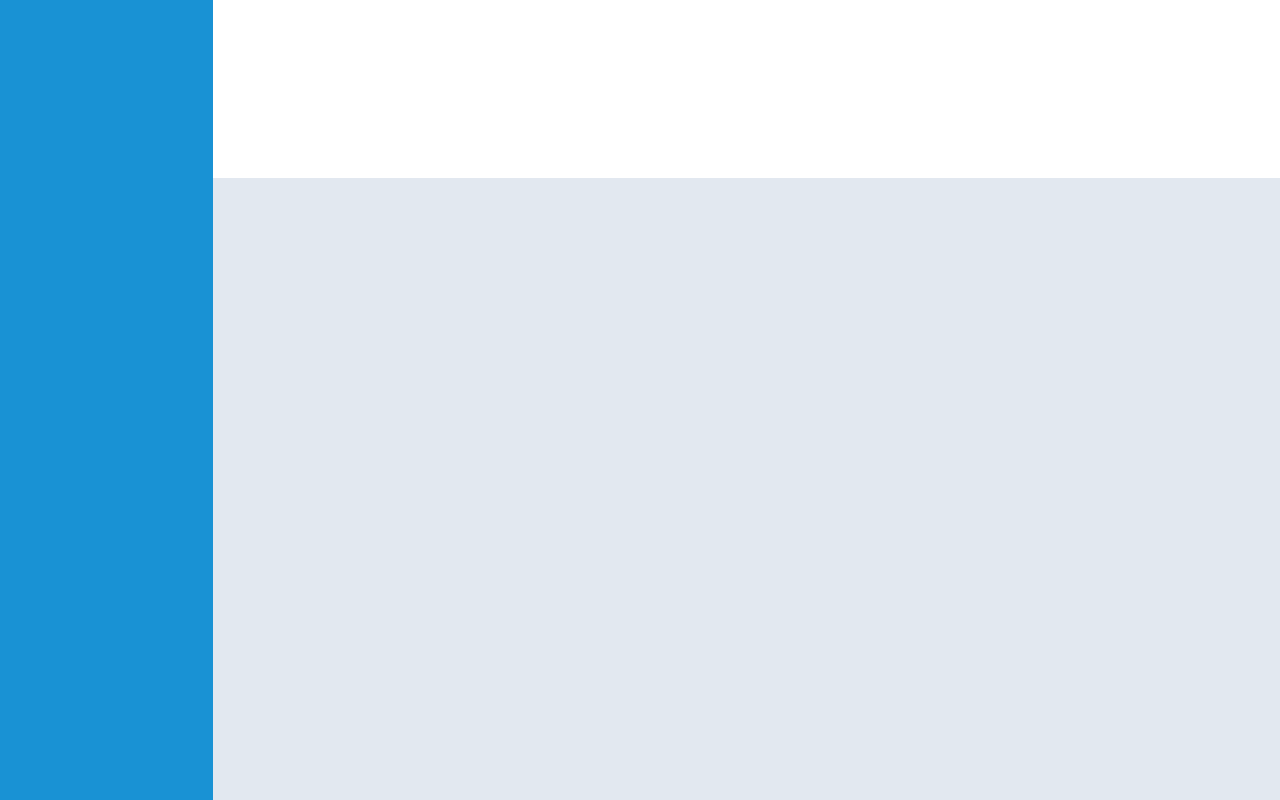
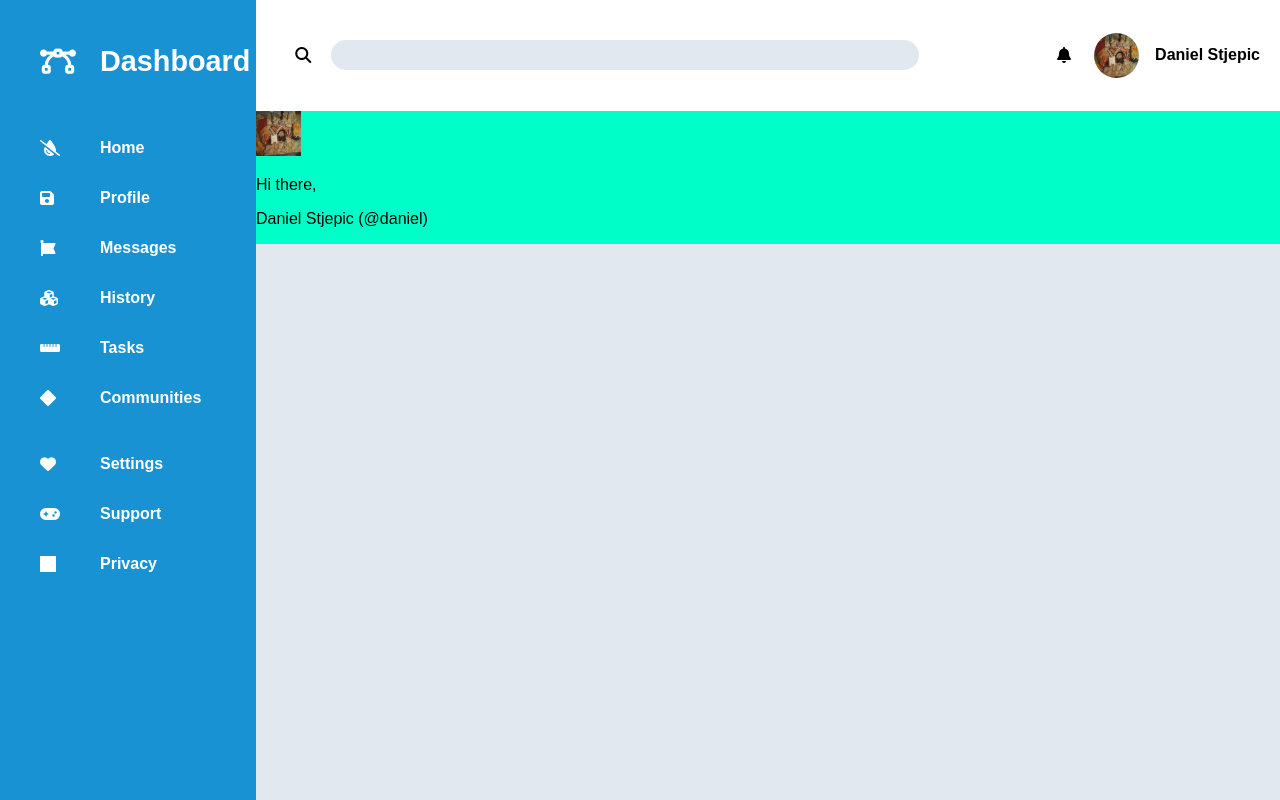
Before and after one commit to NoJaniNoParty/TheOdinProject, a plain HTML site: page Grid_Flex_Project/index.html in a window 1280 px wide. Drawn offline with Linux system fonts and the light colour scheme.

Commit message:
Grid_Flex_Project

```diff
--- a/Grid_Flex_Project/index.html
+++ b/Grid_Flex_Project/index.html
@@ -5,21 +5,90 @@
     <meta name="viewport" content="width=device-width, initial-scale=1.0">
     <title>Document</title>
     <link href="style.css" rel="stylesheet">
+    <script src="https://kit.fontawesome.com/a25353770e.js" crossorigin="anonymous"></script>
 </head>
 <body>
-    <div class="container">
-        <div class="dashboard">
+   <div class="container">
+    <div class="header">
+        	<div class="row-1">
+                <div class="search">
+                    <i class="fa-solid fa-magnifying-glass"></i>
+                    <input type="text">
+                </div>
+                <div class="profile">
+                    <i class="fa-solid fa-bell"></i>
+                    <img src="./20151225_195056.jpg" width="45px" height="45px">
+                    <p>Daniel Stjepic</p>
+                </div>
 
-        </div>
-        <div class="main">
-            <div class="header">
 
             </div>
-            <div class="hero">
+            <div class="row-2">
+                <img src="./20151225_195056.jpg" width="45px" height="45px">
+                <div class="nametag">
+                    <p>Hi there,</p>
+                    <p>Daniel Stjepic (@daniel)</p>
+                </div>
+            </div>
+    </div>
+    <div class="sidebar">
+        <nav></nav>
+            <ul>
+                <li class="title">
+                    <i class="fa-solid fa-bezier-curve"></i>
+                    <p>Dashboard</p>
+                </li>
+            </ul>
+        </nav>
+        <nav class="first">
+            <ul>
+                <li class="menu-item">
+                    <i class="fa-solid fa-droplet-slash"></i>
+                    <p>Home</p>
+                </li>
+                <li class="menu-item">
+                    <i class="fa-solid fa-floppy-disk"></i>
+                    <p>Profile</p>
+                </li>
+                <li class="menu-item">
+                    <i class="fa-solid fa-font-awesome"></i>
+                    <p>Messages</p>
+                </li>
+                <li class="menu-item">
+                    <i class="fa-solid fa-cubes"></i>
+                    <p>History</p>
+                </li>
+                <li class="menu-item">
+                    <i class="fa-solid fa-ruler-horizontal"></i>
+                    <p>Tasks</p>
+                </li>
+                <li class="menu-item">
+                    <i class="fa-solid fa-diamond"></i>
+                    <p>Communities</p>
+                </li>
+            </ul>
+        </nav>
+        <nav class="second">
+            <ul>
+                <li class="menu-item">
+                    <i class="fa-solid fa-heart"></i>
+                    <p>Settings</p>
+                </li>
+                <li class="menu-item">
+                    <i class="fa-solid fa-gamepad"></i>
+                    <p>Support</p>
+                </li>
+                <li class="menu-item">
+                    <i class="fa-solid fa-square-full"></i>
+                    <p>Privacy</p>
+                </li>
+            </ul>
+        </nav>
+    </div>
+    <div class="main">
 
-            </div>
-        </div>
     </div>
+   </div>
 
 </body>
 </html>
--- a/Grid_Flex_Project/style.css
+++ b/Grid_Flex_Project/style.css
@@ -1,36 +1,107 @@
 *{
     box-sizing: border-box;
+    font-family: Arial, Helvetica, sans-serif;
+
+
 }
+
 
 body{
     margin: 0;
     padding: 0;
+
 }
 
 .container{
+    height: 100vh;
+    display: grid;
+    grid-template: 1fr 5fr / 1fr 4fr;
+    width: 100%;
+}
+
+.header{
+    background-color: #FFFFFF;
+    display: grid;
+    grid-area: 1 / 2 / 2 / 3;
+    grid-template: 1fr 1.2fr / 1fr;
+
+}
+.sidebar{
+    background-color: #1992D4;
+    grid-area: 1 / 1 / 3 / 2;
+}
+.main{
+    background-color: #E2E8F0;
+    grid-area: 2 / 2 / 3 / 3;
+}
+
+li{
     display: flex;
-    height: 100vh;
+    align-items: center;
+    color: white;
 
 }
 
-.dashboard{
-    flex: 1;
-    background-color: #1992D4;
+i{
+  width: 60px;
+
 }
 
-.main{
-    flex: 5;
-    background-color: black;
-    display: flex;
-    flex-direction: column;
+.title{
+   font-size: 1.8rem;
+    font-weight: bold;
 }
 
-.header{
-    background-color: white;
-    flex: 2;
+.menu-item{
+    font-weight: bold;
+
 }
 
-.hero{
+.row-1{
+    grid-area: 1 / 1 / 2 / 2;
+
+    display: grid;
+    grid-template: 1fr / 2fr 1fr;
+    text-align: center;
+
+}
+.row-2{
+
+    grid-area: 2 / 1 / 3 / 2;
+    background-color: rgb(0, 255, 200);
+}
+
+.search{
+    grid-area:1 / 1 / 2 / 2;
+
+    display: flex;
+    align-items: center;
+    justify-content: flex-start;
+    padding:  10px 20px;
+}
+
+.search > input {
+    width: 100%;
+    border-radius: 20px;
+    height: 30px;
     background-color: #E2E8F0;
-    flex: 7;
+    border: none;
+    padding: 10px;
 }
+.profile{
+    grid-area: 1 / 2 / 2 / 3;
+    display: flex;
+    align-items: center;
+    justify-content: flex-end;
+    padding-right: 20px ;
+
+}
+
+.profile > img{
+    border-radius: 50%;
+
+}
+.profile > p{
+    margin-left: 5%;
+    font-weight: bold;
+}
```
Also changed, not shown: Grid_Flex_Project/20151225_195056.jpg (added).
